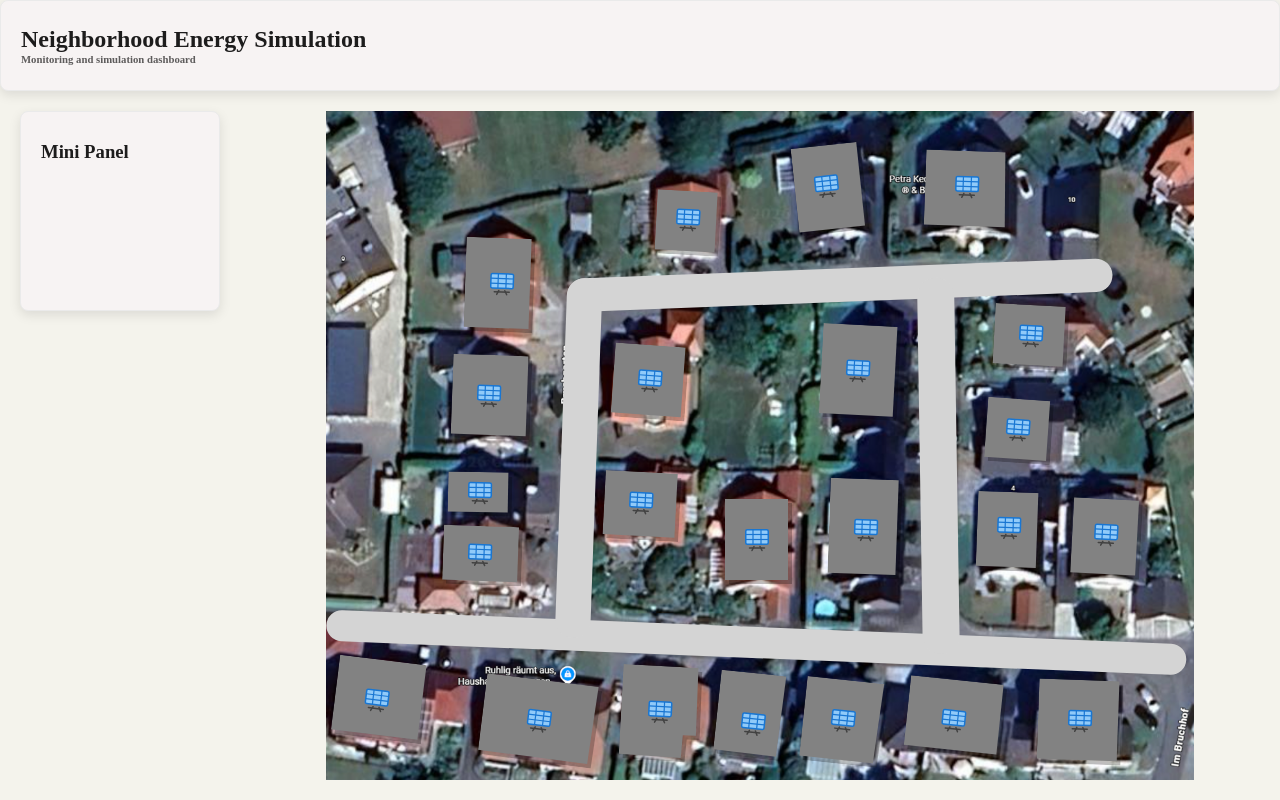
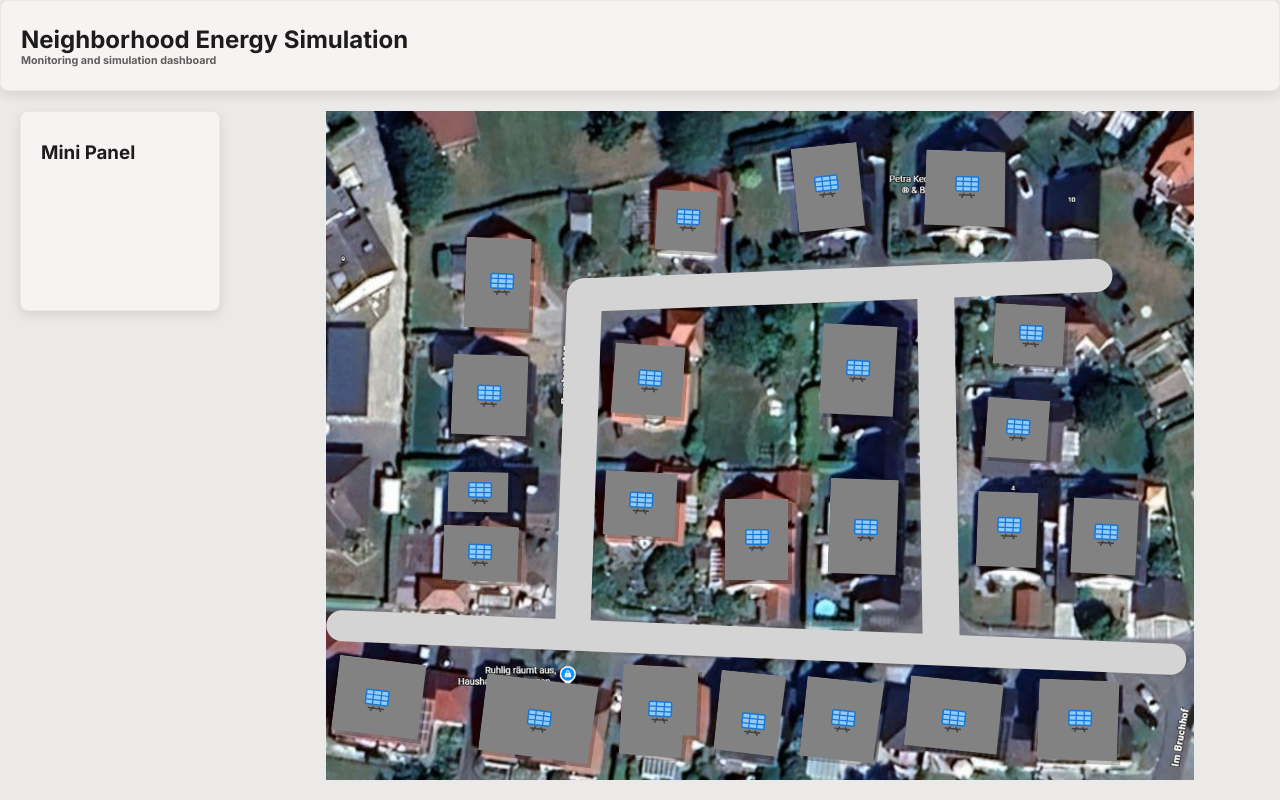
Before and after one commit to RRambo/EnergySupply, a React (Vite) app in the folder frontend/: page / in a window 1280 px wide. Built offline with nearby package versions, Linux system fonts and the light colour scheme.

Commit message:
style: update font

```diff
--- a/frontend/index.html
+++ b/frontend/index.html
@@ -3,6 +3,12 @@
   <head>
     <meta charset="UTF-8" />
     <link rel="icon" type="image/svg+xml" href="/favicon.svg" />
+    <link rel="preconnect" href="https://fonts.googleapis.com" />
+    <link rel="preconnect" href="https://fonts.gstatic.com" crossorigin />
+    <link
+      href="https://fonts.googleapis.com/css2?family=Inter:wght@400;700&display=swap"
+      rel="stylesheet"
+    />
     <meta name="viewport" content="width=device-width, initial-scale=1.0" />
     <title>neighborhood-energy-supply</title>
   </head>
--- a/frontend/src/index.css
+++ b/frontend/src/index.css
@@ -4,7 +4,8 @@
 
 body {
   margin: 0;
-  background-color: #f4f3ec;
+  background-color: #ebeae8;
+  font-family: "Inter", sans-serif;
 }
 
 #root {
```
